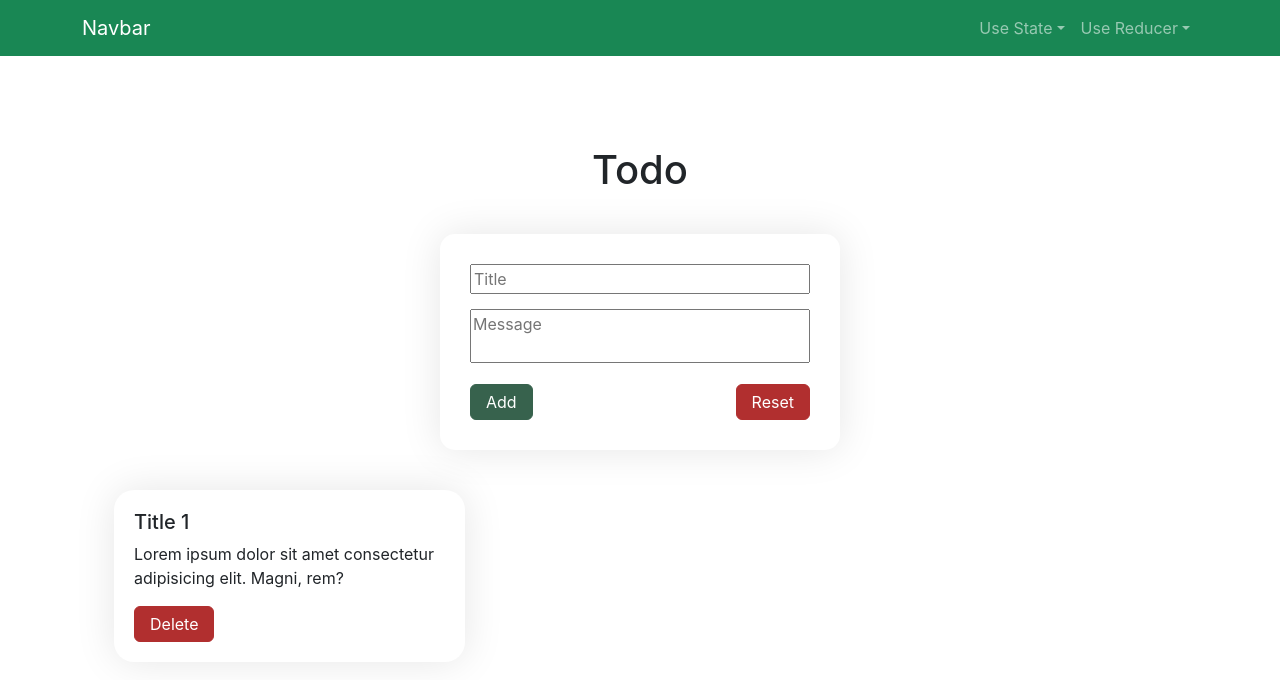
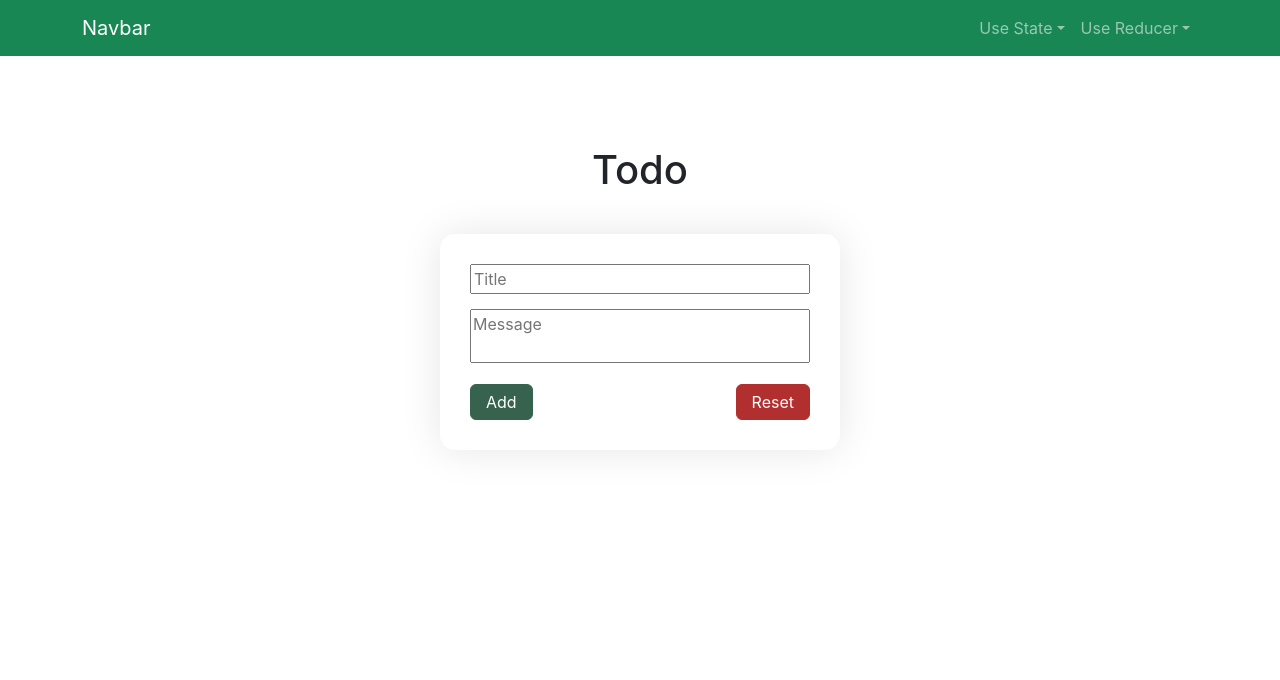
Before and after one commit to subhomoyprojects/react_task, a React (Create React App) app: page /todoReducer in a window 1280 px wide. Shown: the top 680 px of the page. Built offline with nearby package versions, Linux system fonts and the light colour scheme.

Commit message:
design add off todo

```diff
--- a/src/UseReducerComponent/TodoReducer.jsx
+++ b/src/UseReducerComponent/TodoReducer.jsx
@@ -1,27 +1,89 @@
-import React from "react";
+import React, { useReducer } from "react";
+
+const initialState = {
+  title: "",
+  content: "",
+};
+
+const reducer = (state, action) => {
+  switch (action.type) {
+    case "TODO_INPUT":
+      return { ...state, ...action.payload };
+    default:
+      return state;
+  }
+};
+
+const initialState1 = [];
+
+const reducer1 = (state, action) => {
+  switch (action.type) {
+    case "TODO_STORE":
+      return [...state, action.payload];
+    case "DELETE_ITEM": {
+      return state.filter((item, index) => {
+        return index !== action.payload;
+      });
+    }
+    default:
+      return state;
+  }
+};
 
 export default function TodoReducer() {
+  const [state, dispatch] = useReducer(reducer, initialState);
+  const [state1, dispatch1] = useReducer(reducer1, initialState1);
+
+  const inputHandler = (event) => {
+    const { name, value } = event.target;
+    dispatch({ type: "TODO_INPUT", payload: { [name]: value } });
+  };
+
+  const addFunction = () => {
+    dispatch1({ type: "TODO_STORE", payload: { ...state } });
+    dispatch({ type: "TODO_INPUT", payload: { title: "", content: "" } });
+  };
+
+  const resetFunction = () => {
+    dispatch({ type: "TODO_INPUT", payload: { title: "", content: "" } });
+  };
+
+  const deleteFunction = (index) => {
+    dispatch1({ type: "DELETE_ITEM", payload: index });
+  };
+
   return (
     <div className="container common-gap">
       <h1 style={{ textAlign: "center" }}>Todo</h1>
       <div className="todo-message-card">
-        <input name="title" type="text" placeholder="Title" />
-        <textarea name="content" placeholder="Message"></textarea>
+        <input name="title" type="text" placeholder="Title" value={state.title} onChange={inputHandler} />
+        <textarea name="content" placeholder="Message" value={state.content} onChange={inputHandler}></textarea>
         <div className="btn-holder">
-          <button type="button">Add</button>
-          <button type="button" className="reset">
+          <button type="button" onClick={addFunction}>
+            Add
+          </button>
+          <button type="button" className="reset" onClick={resetFunction}>
             Reset
           </button>
         </div>
       </div>
+
       <ul className="todo-items-holder">
-        <li className="todo-item">
-          <h5>Title 1</h5>
-          <p>Lorem ipsum dolor sit amet consectetur adipisicing elit. Magni, rem?</p>
-          <button type="button" className="reset">
-            Delete
-          </button>
-        </li>
+        {state1.map((item, index) => (
+          <li className="todo-item" key={index}>
+            <h5>{item.title}</h5>
+            <p>{item.content}</p>
+            <button
+              type="button"
+              className="reset"
+              onClick={() => {
+                deleteFunction(index);
+              }}
+            >
+              Delete
+            </button>
+          </li>
+        ))}
       </ul>
     </div>
   );
```
